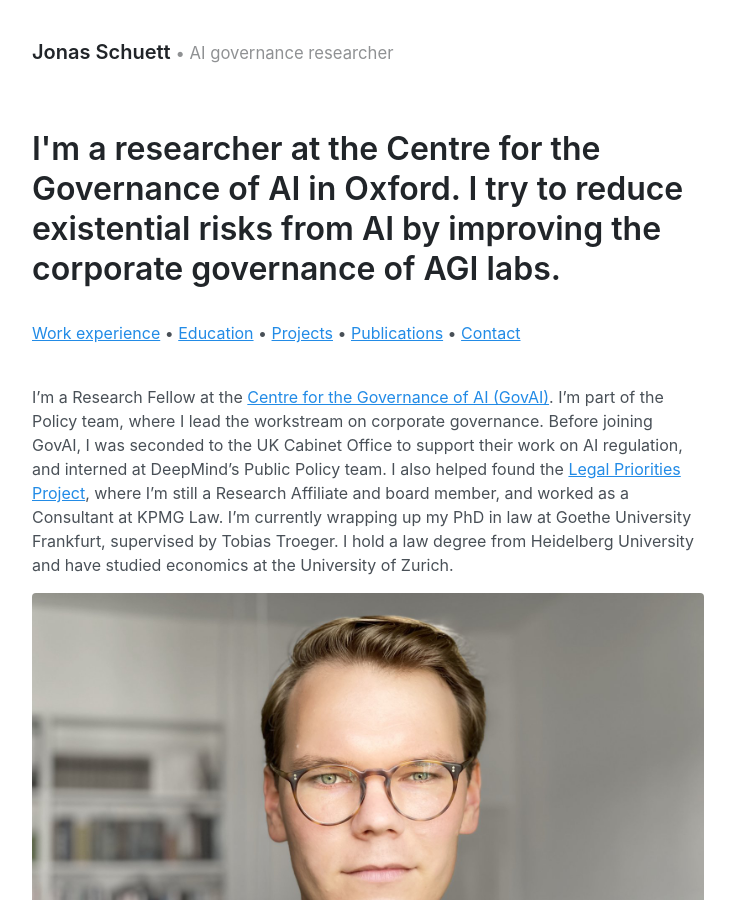
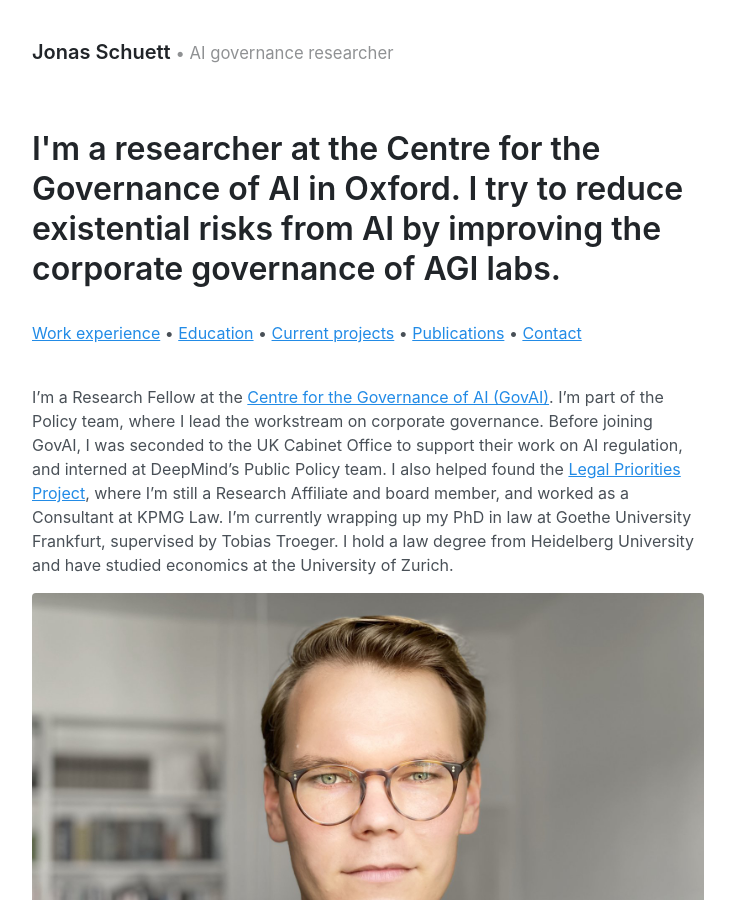
Before and after one commit to jonasschuett/jonasschuett.github.io, a Jekyll site: the page built from _posts/2020-04-04-introduction.md, in a window 1280 px wide and 900 px high. Shown: the whole window, without its empty margins (272-1007 px from the left). Built offline with Jekyll 4.4.1, drawn with Linux system fonts in a browser that asks for light colours.

Commit message:
Update 2020-04-04-introduction.md

```diff
--- a/_posts/2020-04-04-introduction.md
+++ b/_posts/2020-04-04-introduction.md
@@ -3,7 +3,7 @@ layout: page
 title: I'm a researcher at the Centre for the Governance of AI in Oxford. I try to reduce existential risks from AI by improving the corporate governance of AGI labs.
 ---
 
-<br>[Work experience](#work-experience) • [Education](#education) • [Projects](#projects) • [Publications](#publications) • [Contact](#contact)
+<br>[Work experience](#work-experience) • [Education](#education) • [Current projects](#current-projects) • [Publications](#publications) • [Contact](#contact)
 
 <br>I'm a Research Fellow at the [Centre for the Governance of AI (GovAI)](https://www.governance.ai/). I'm part of the Policy team, where I lead the workstream on corporate governance. Before joining GovAI, I was seconded to the UK Cabinet Office to support their work on AI regulation, and interned at DeepMind’s Public Policy team. I also helped found the [Legal Priorities Project](https://www.legalpriorities.org/), where I'm still a Research Affiliate and board member, and worked as a Consultant at KPMG Law. I'm currently wrapping up my PhD in law at Goethe University Frankfurt, supervised by Tobias Troeger. I hold a law degree from Heidelberg University and have studied economics at the University of Zurich.
 
```
